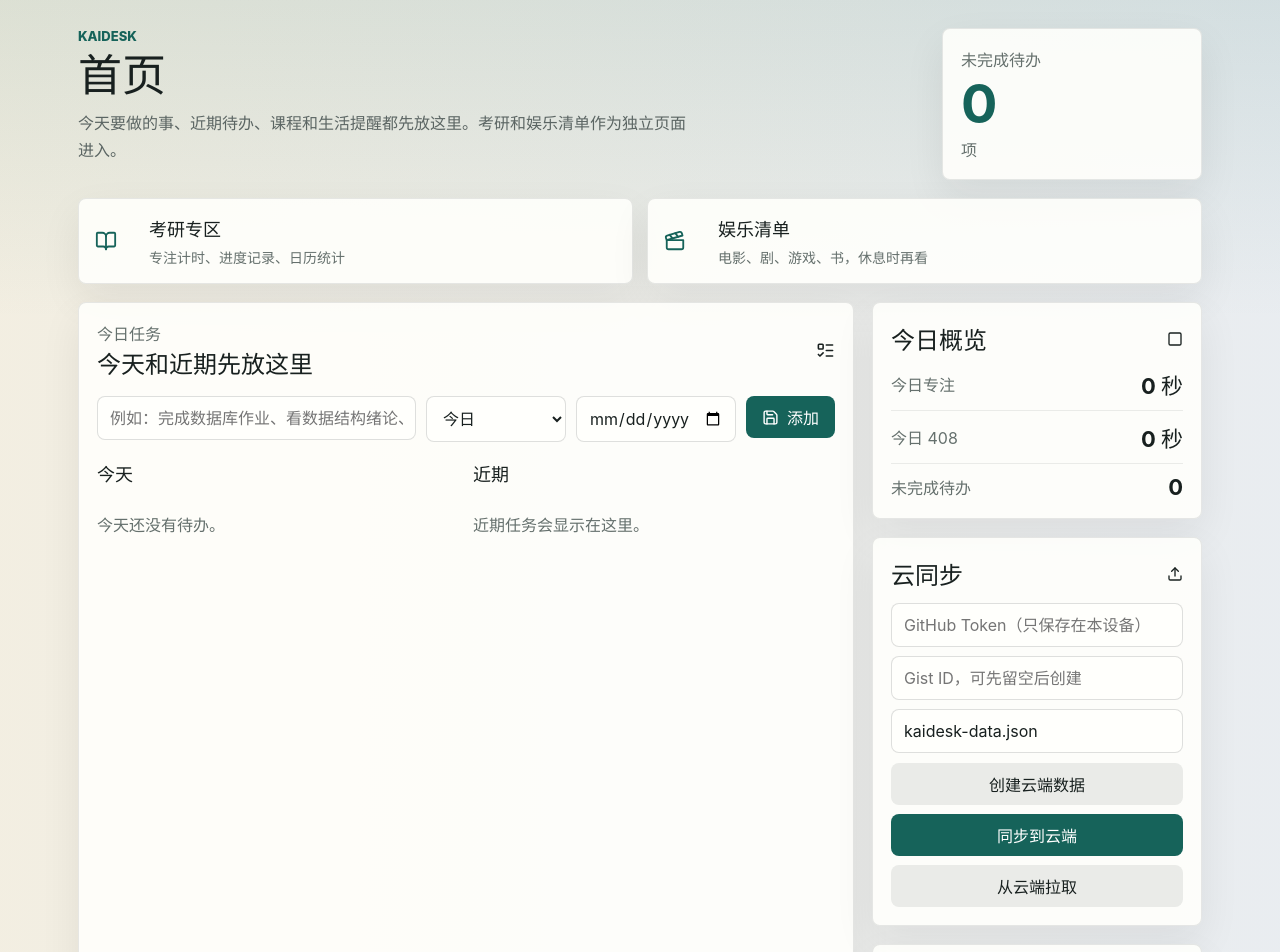
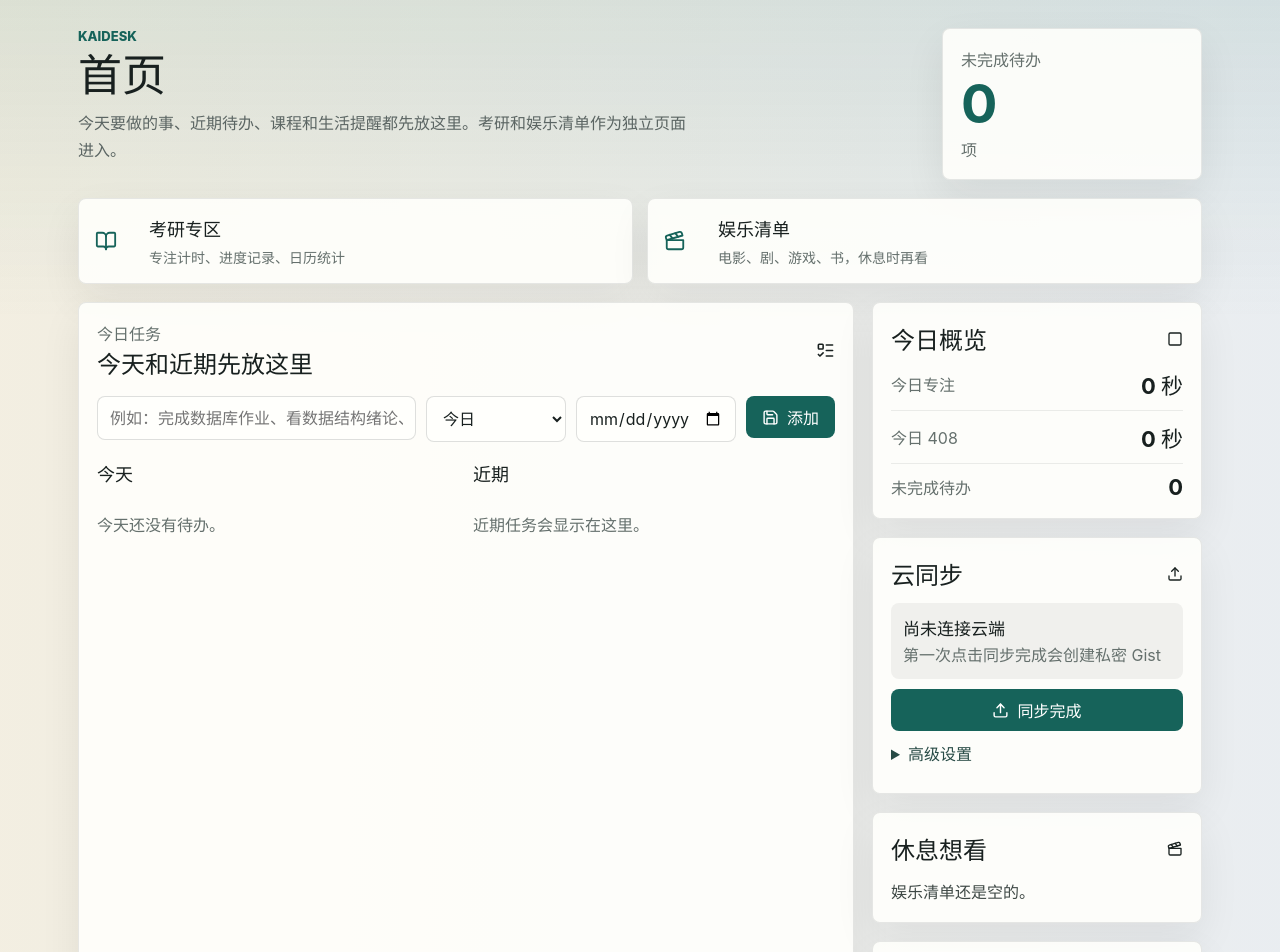
Before and after one commit to WK20041230/Kaidesk, a React (Vite) app: page / in a window 1280 px wide. Shown: the top 952 px of the page. Built offline with nearby package versions, Linux system fonts and the light colour scheme.

Commit message:
Simplify cloud sync flow

```diff
--- a/src/App.tsx
+++ b/src/App.tsx
@@ -101,6 +101,7 @@ type SyncConfig = {
 
 const storageKey = "kaidesk-data-v1";
 const syncConfigKey = "kaidesk-sync-config-v1";
+const lastCloudSyncKey = "kaidesk-last-cloud-sync-v1";
 const legacyKeys = ["kai-focus-data-v4", "kai-focus-data-v3", "kai-focus-data-v2", "kai-focus-data-v1"];
 const defaultExamDate = "2026-12-20";
 const appBase = import.meta.env.BASE_URL;
@@ -416,17 +417,37 @@ export function App() {
   const [syncMessage, setSyncMessage] = useState("");
   const [cloudMessage, setCloudMessage] = useState("");
   const [cloudBusy, setCloudBusy] = useState(false);
+  const [hasLocalChanges, setHasLocalChanges] = useState(false);
+  const [lastCloudSync, setLastCloudSync] = useState(() => localStorage.getItem(lastCloudSyncKey) || "");
   const fileInput = useRef<HTMLInputElement>(null);
+  const hasLocalChangesRef = useRef(false);
+  const cloudBusyRef = useRef(false);
 
-  const persist = (next: KaiData) => {
+  const markCloudSynced = () => {
+    const value = new Date().toLocaleString("zh-CN");
+    setLastCloudSync(value);
+    localStorage.setItem(lastCloudSyncKey, value);
+  };
+
+  const markLocalChanges = (dirty: boolean) => {
+    hasLocalChangesRef.current = dirty;
+    setHasLocalChanges(dirty);
+  };
+
+  const persist = (next: KaiData, options: { dirty?: boolean } = {}) => {
     setData(next);
     saveData(next);
+    if (options.dirty !== false) markLocalChanges(true);
   };
 
   const persistSyncConfig = (next: SyncConfig) => {
     setSyncConfig(next);
     saveSyncConfig(next);
   };
+
+  useEffect(() => {
+    cloudBusyRef.current = cloudBusy;
+  }, [cloudBusy]);
 
   useEffect(() => {
     if (!running) return;
@@ -670,6 +691,8 @@ export function App() {
       if (!response.ok) throw new Error(`GitHub 返回 ${response.status}`);
       const gist = (await response.json()) as { id: string };
       persistSyncConfig({ ...syncConfig, gistId: gist.id, fileName });
+      markLocalChanges(false);
+      markCloudSynced();
       setCloudMessage(`已创建私密 Gist：${gist.id}，当前数据已上传。`);
     } catch (error) {
       setCloudMessage(error instanceof Error ? error.message : "创建云端数据失败。");
@@ -681,7 +704,7 @@ export function App() {
   const uploadToCloud = async () => {
     const gistId = syncConfig.gistId.trim();
     if (!gistId) {
-      setCloudMessage("请先填写 Gist ID，或点击创建云端数据。");
+      setCloudMessage("请先填写 Gist ID，或用同步完成创建云端数据。");
       return;
     }
     setCloudBusy(true);
@@ -701,6 +724,8 @@ export function App() {
       });
       if (!response.ok) throw new Error(`GitHub 返回 ${response.status}`);
       persistSyncConfig({ ...syncConfig, gistId, fileName });
+      markLocalChanges(false);
+      markCloudSynced();
       setCloudMessage(`已同步到云端：${new Date().toLocaleString("zh-CN")}`);
     } catch (error) {
       setCloudMessage(error instanceof Error ? error.message : "同步到云端失败。");
@@ -709,14 +734,23 @@ export function App() {
     }
   };
 
-  const pullFromCloud = async () => {
+  const pullFromCloud = async (mode: "manual" | "auto" = "manual") => {
     const gistId = syncConfig.gistId.trim();
     if (!gistId) {
-      setCloudMessage("请先填写 Gist ID。");
+      if (mode === "manual") setCloudMessage("请先填写 Gist ID。");
       return;
     }
+    if (!syncConfig.token.trim()) {
+      if (mode === "manual") setCloudMessage("请先填写 GitHub Token。");
+      return;
+    }
+    if (mode === "auto" && hasLocalChangesRef.current) {
+      setCloudMessage("本地有未上传修改，已暂停自动拉取。先点“同步完成”上传。");
+      return;
+    }
+    if (cloudBusyRef.current) return;
     setCloudBusy(true);
-    setCloudMessage("");
+    if (mode === "manual") setCloudMessage("");
     try {
       const response = await fetch(`https://api.github.com/gists/${gistId}`, {
         headers: getCloudHeaders(),
@@ -727,15 +761,51 @@ export function App() {
       const content = gist.files?.[fileName]?.content;
       if (!content) throw new Error(`云端没有找到 ${fileName}。`);
       const next = normalizeKaiData(JSON.parse(content) as Partial<KaiData>);
-      persist(next);
+      persist(next, { dirty: false });
+      markLocalChanges(false);
       persistSyncConfig({ ...syncConfig, gistId, fileName });
-      setCloudMessage(`已从云端拉取：${new Date().toLocaleString("zh-CN")}`);
+      markCloudSynced();
+      setCloudMessage(
+        mode === "auto"
+          ? `已自动拉取云端数据：${new Date().toLocaleString("zh-CN")}`
+          : `已从云端拉取：${new Date().toLocaleString("zh-CN")}`,
+      );
     } catch (error) {
       setCloudMessage(error instanceof Error ? error.message : "从云端拉取失败。");
     } finally {
       setCloudBusy(false);
     }
   };
+
+  const completeCloudSync = async () => {
+    if (!syncConfig.token.trim()) {
+      setCloudMessage("请先在高级设置里填写 GitHub Token。");
+      return;
+    }
+    if (!syncConfig.gistId.trim()) {
+      await createCloudGist();
+      return;
+    }
+    await uploadToCloud();
+  };
+
+  useEffect(() => {
+    if (!syncConfig.token.trim() || !syncConfig.gistId.trim()) return;
+
+    const autoPull = () => {
+      if (document.visibilityState === "visible") {
+        void pullFromCloud("auto");
+      }
+    };
+
+    autoPull();
+    document.addEventListener("visibilitychange", autoPull);
+    window.addEventListener("pageshow", autoPull);
+    return () => {
+      document.removeEventListener("visibilitychange", autoPull);
+      window.removeEventListener("pageshow", autoPull);
+    };
+  }, [syncConfig.token, syncConfig.gistId, syncConfig.fileName]);
 
   const resetSession = () => {
     setRunning(false);
@@ -946,7 +1016,25 @@ export function App() {
                 <h2>云同步</h2>
                 <Upload size={16} />
               </div>
-              <div className="cloud-form">
+              <div className="sync-status">
+                <strong>
+                  {hasLocalChanges ? "本地有未上传修改" : syncConfig.gistId ? "已连接云端" : "尚未连接云端"}
+                </strong>
+                <span>
+                  {lastCloudSync
+                    ? `上次同步：${lastCloudSync}`
+                    : syncConfig.gistId
+                      ? "打开页面或回到前台时会自动拉取"
+                      : "第一次点击同步完成会创建私密 Gist"}
+                </span>
+              </div>
+              <button className="primary-button cloud-sync-button" onClick={completeCloudSync} disabled={cloudBusy}>
+                <Upload size={17} />
+                {cloudBusy ? "同步中" : "同步完成"}
+              </button>
+              <details className="cloud-settings">
+                <summary>高级设置</summary>
+                <div className="cloud-form">
                 <input
                   type="password"
                   value={syncConfig.token}
@@ -963,18 +1051,8 @@ export function App() {
                   onChange={(event) => persistSyncConfig({ ...syncConfig, fileName: event.target.value })}
                   placeholder="kaidesk-data.json"
                 />
-              </div>
-              <div className="cloud-actions">
-                <button className="secondary-button" onClick={createCloudGist} disabled={cloudBusy}>
-                  创建云端数据
-                </button>
-                <button className="primary-button" onClick={uploadToCloud} disabled={cloudBusy}>
-                  同步到云端
-                </button>
-                <button className="secondary-button" onClick={pullFromCloud} disabled={cloudBusy}>
-                  从云端拉取
-                </button>
-              </div>
+                </div>
+              </details>
               {cloudMessage && <p className="sync-message compact-sync">{cloudMessage}</p>}
             </section>
 
--- a/src/styles.css
+++ b/src/styles.css
@@ -456,6 +456,43 @@ textarea:focus {
   width: 100%;
 }
 
+.sync-status {
+  display: grid;
+  gap: 4px;
+  border-radius: 8px;
+  padding: 12px;
+  background: rgba(24, 32, 31, 0.055);
+}
+
+.sync-status strong {
+  font-size: 17px;
+}
+
+.sync-status span {
+  color: #65706d;
+  line-height: 1.45;
+}
+
+.cloud-sync-button {
+  width: 100%;
+  margin: 10px 0;
+}
+
+.cloud-settings {
+  display: grid;
+  gap: 10px;
+}
+
+.cloud-settings summary {
+  cursor: pointer;
+  color: #274a45;
+  font-weight: 800;
+}
+
+.cloud-settings .cloud-form {
+  margin-top: 10px;
+}
+
 .fun-composer {
   grid-template-columns: minmax(0, 1fr) 180px auto;
   margin-bottom: 16px;
```
Also changed, not shown: 1 other file (tests, documents, lock files or other folders).
